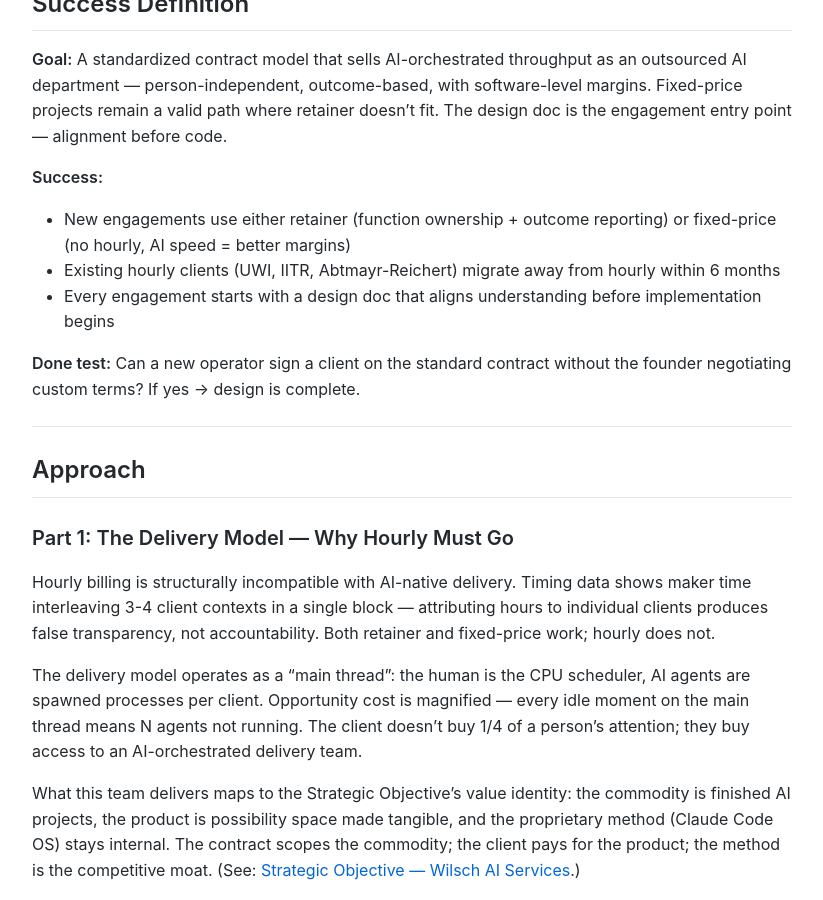
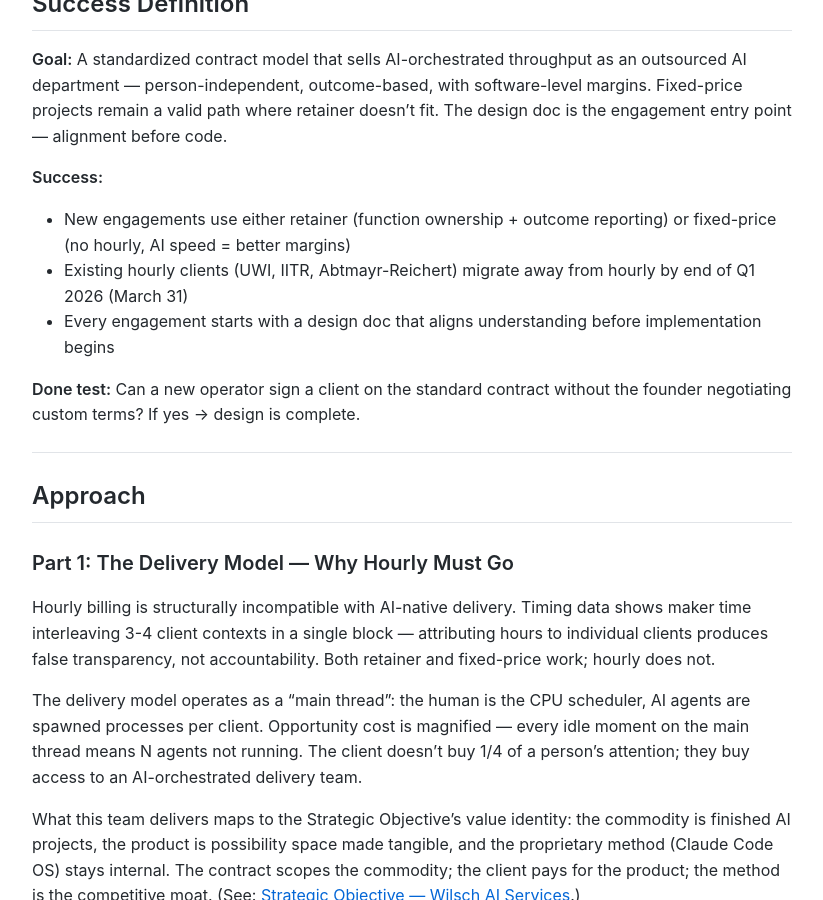
Before and after one commit to MariusWilsch/public-wilsch-ai-pages, a Jekyll site: the page built from project/soloforce/contract-strategy-retainer-model-design.md, in a window 1280 px wide and 900 px high, scrolled down 1602 px. Shown: the whole window, without its empty margins (228-1051 px from the left). Built offline with Jekyll 4.4.1, drawn with Linux system fonts in a browser that asks for light colours; our own code applies the rules of GitHub Pages for plain Markdown files.

Commit message:
Sync from hippocampus 2026-02-21

```diff
--- a/project/soloforce/contract-strategy-retainer-model-design.md
+++ b/project/soloforce/contract-strategy-retainer-model-design.md
@@ -39,7 +39,7 @@ This is not a unique problem. Y Combinator's Spring 2026 RFS identifies "AI-Nati
 
 **Success:**
 - New engagements use either retainer (function ownership + outcome reporting) or fixed-price (no hourly, AI speed = better margins)
-- Existing hourly clients (UWI, IITR, Abtmayr-Reichert) migrate away from hourly within 6 months
+- Existing hourly clients (UWI, IITR, Abtmayr-Reichert) migrate away from hourly by end of Q1 2026 (March 31)
 - Every engagement starts with a design doc that aligns understanding before implementation begins
 
 **Done test:** Can a new operator sign a client on the standard contract without the founder negotiating custom terms? If yes → design is complete.
```
